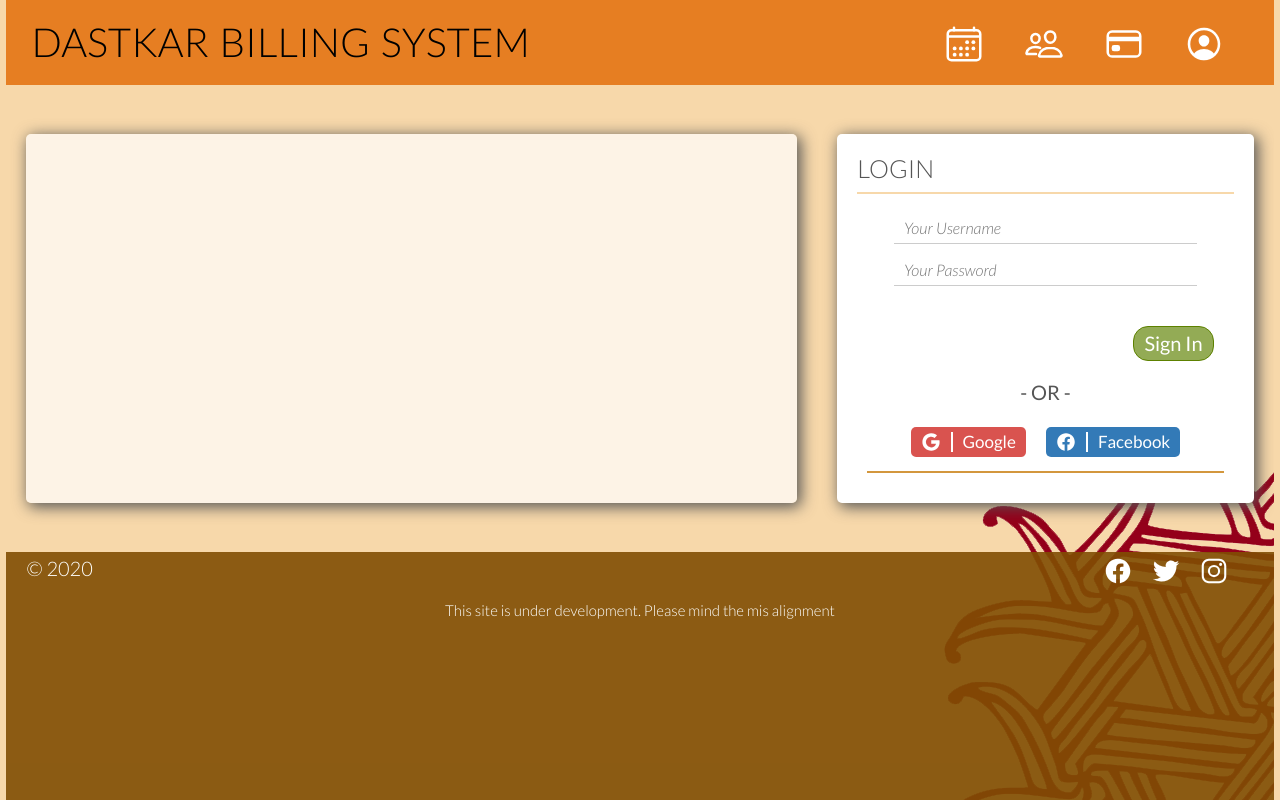
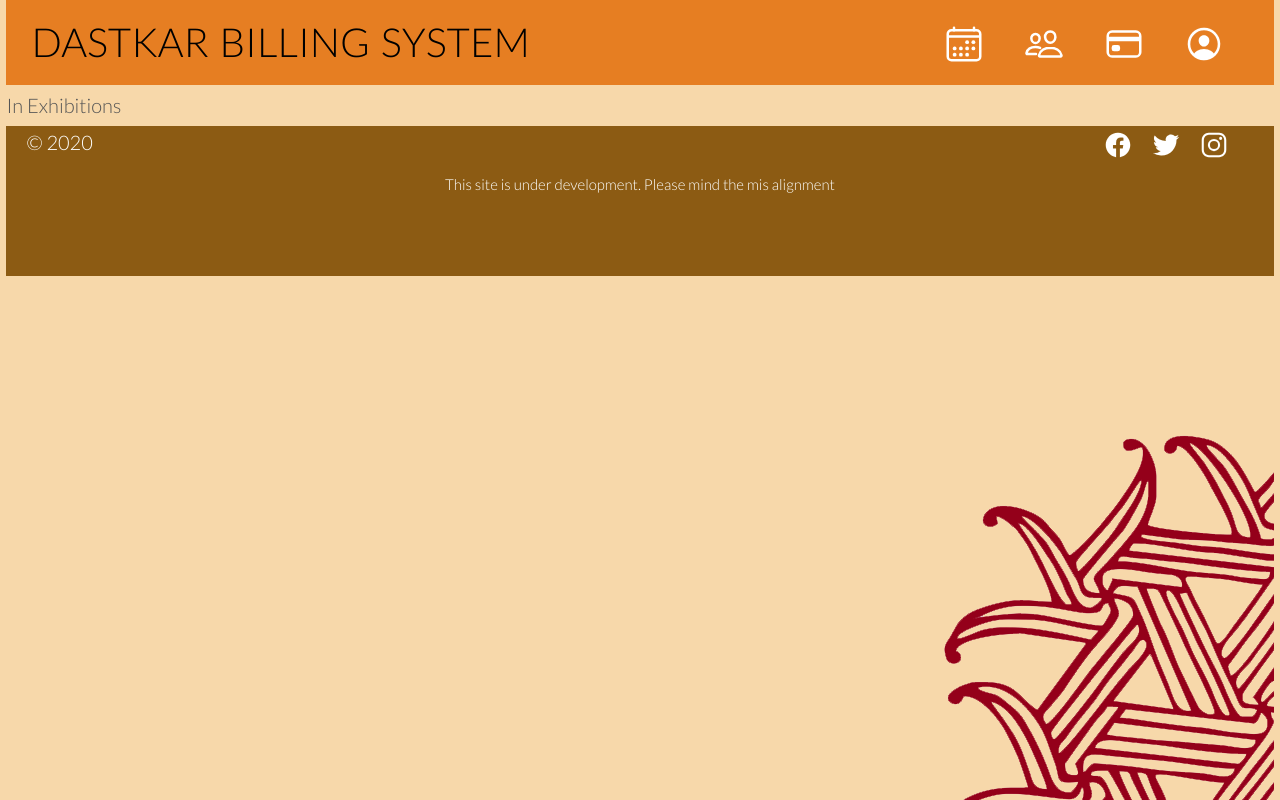
Before and after one commit to ayansasmal/dastkar, a React (Create React App) app in the folder WIP/dastkar-ui/: page /exhibition in a window 1280 px wide. Built offline with nearby package versions, Linux system fonts and the light colour scheme.

Commit message:
added containers

```diff
--- a/WIP/dastkar-ui/src/App.js
+++ b/WIP/dastkar-ui/src/App.js
@@ -1,15 +1,23 @@
 import React from "react";
 import classes from "./App.module.css";
+import { Switch, Route } from "react-router-dom";
+
 import Header from "./components/Header/Header";
 import Dashboard from "./containers/Dashboard/Dashboard";
 import Footer from "./components/Footer/Footer";
+import Exhibitions from "./containers/Exhibitions/Exhibitions";
+import Artisans from "./containers/Artisans/Artisans";
 
 function App() {
   return (
     <div className={classes.App}>
       <Header />
       <main>
-        <Dashboard />
+        <Switch>
+          <Route path="/artisans" exact component={Artisans}></Route>
+          <Route path="/exhibition" exact component={Exhibitions}></Route>
+          <Route path="/" exact component={Dashboard}></Route>
+        </Switch>
       </main>
       <Footer />
     </div>
--- a/WIP/dastkar-ui/src/components/Footer/Footer.module.css
+++ b/WIP/dastkar-ui/src/components/Footer/Footer.module.css
@@ -1,6 +1,6 @@
 .Footer {
   background: rgba(128, 78, 3, 0.9);
-  height: 250px;
+  height: 150px;
   color: #fff;
 }
 
--- a/WIP/dastkar-ui/src/components/Header/NavigationItems/NavigationItem/NavigationItem.js
+++ b/WIP/dastkar-ui/src/components/Header/NavigationItems/NavigationItem/NavigationItem.js
@@ -1,6 +1,5 @@
 import React from "react";
 import classes from "./NavigationItem.module.css";
-
 import { NavLink } from "react-router-dom";
 
 const NavigationItem = (props) => {
--- a/WIP/dastkar-ui/src/components/Header/NavigationItems/NavigationItems.js
+++ b/WIP/dastkar-ui/src/components/Header/NavigationItems/NavigationItems.js
@@ -5,11 +5,15 @@ import NavigationItem from "./NavigationItem/NavigationItem";
 const NavigationItems = (props) => {
   const navItems = [
     {
-      target: "/",
+      target: "/exhibtions",
       icon: "calendar-outline",
       toolTipText: "Manage Exhibition",
     },
-    { target: "/", icon: "people-outline", toolTipText: "Manage Artisan" },
+    {
+      target: "/artisans",
+      icon: "people-outline",
+      toolTipText: "Manage Artisan",
+    },
     { target: "/", icon: "card-outline", toolTipText: "Manage Billing" },
     {
       target: "/",
--- a/WIP/dastkar-ui/src/components/UI/Button/Button.module.css
+++ b/WIP/dastkar-ui/src/components/UI/Button/Button.module.css
@@ -2,7 +2,7 @@
   padding: 5px 10px;
   font-weight: 400;
   text-decoration: none;
-  border-radius: 15px;
+  border-radius: 5px;
   background-color: #f7d8aa;
   border: 1px solid #ffc165;
   color: white;
--- a/WIP/dastkar-ui/src/containers/Artisans/Artisans.js
+++ b/WIP/dastkar-ui/src/containers/Artisans/Artisans.js
@@ -0,0 +1,8 @@
+import React from "react";
+import classes from "./Artisans.module.css";
+
+const Artisans = (props) => {
+  return <div className={classes.Artisans}></div>;
+};
+
+export default Artisans;
--- a/WIP/dastkar-ui/src/containers/Exhibitions/Exhibitions.js
+++ b/WIP/dastkar-ui/src/containers/Exhibitions/Exhibitions.js
@@ -0,0 +1,12 @@
+import React from "react";
+import classes from "./Exhibitions.module.css";
+
+const Exhibitions = (props) => {
+  return (
+    <div className={classes.Exhibitions}>
+      <p>In Exhibitions</p>
+    </div>
+  );
+};
+
+export default Exhibitions;
```
